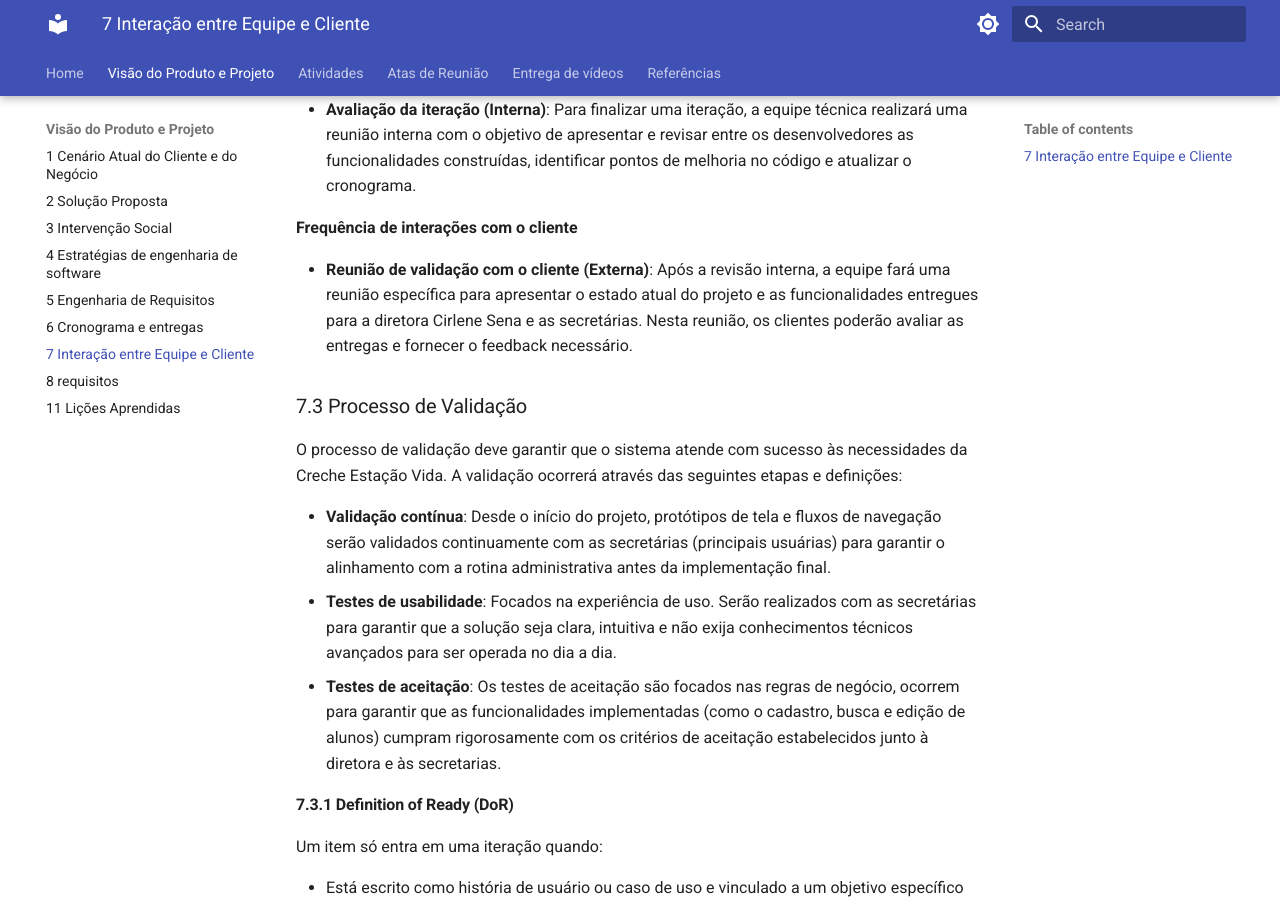
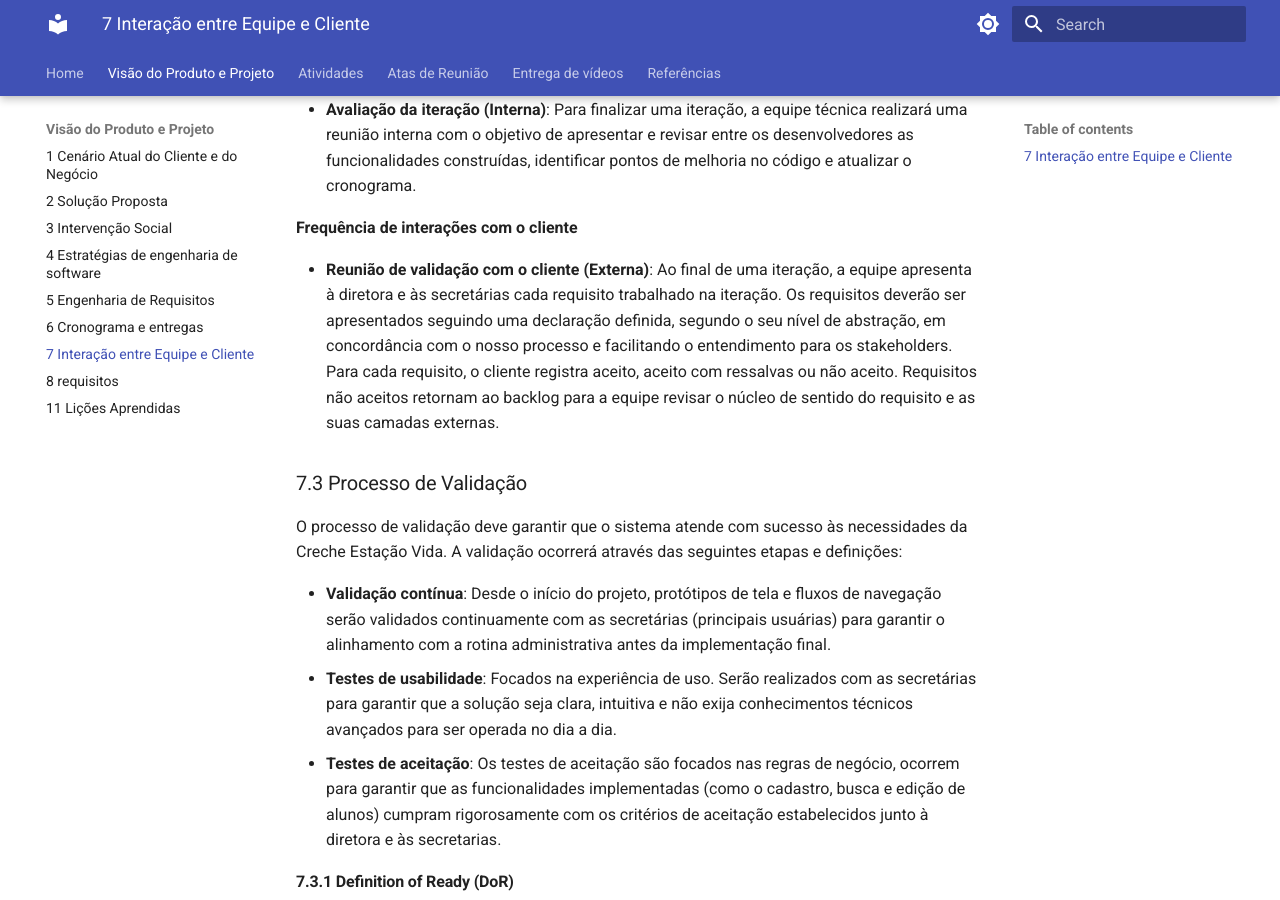
Before and after one commit to mdsreq-fga-unb/REQ-2026.2-T01-Sigma, an MkDocs documentation site: the page built from docs/doc-visao/7_interacao.md, in a window 1280 px wide and 900 px high, scrolled down 1368 px. Built offline with MkDocs 1.6.1 and Material for MkDocs 9.7.7, drawn with Linux system fonts in a browser that asks for light colours.

Commit message:
explicitando que o cliente determina a aceitação final do requisito

```diff
--- a/docs/doc-visao/7_interacao.md
+++ b/docs/doc-visao/7_interacao.md
@@ -26,7 +26,7 @@
 
 **Frequência de interações com o cliente**
 
-- **Reunião de validação com o cliente (Externa)**: Após a revisão interna, a equipe fará uma reunião específica para apresentar o estado atual do projeto e as funcionalidades entregues para a diretora Cirlene Sena e as secretárias. Nesta reunião, os clientes poderão avaliar as entregas e fornecer o feedback necessário.
+- **Reunião de validação com o cliente (Externa)**: Ao final de uma iteração, a equipe apresenta à diretora e às secretárias cada requisito trabalhado na iteração. Os requisitos deverão ser apresentados seguindo uma declaração definida, segundo o seu nível de abstração, em concordância com o nosso processo e facilitando o entendimento para os stakeholders. Para cada requisito, o cliente registra aceito, aceito com ressalvas ou não aceito. Requisitos não aceitos retornam ao backlog para a equipe revisar o núcleo de sentido do requisito e as suas camadas externas.
 
 ### 7.3 Processo de Validação
 
```
